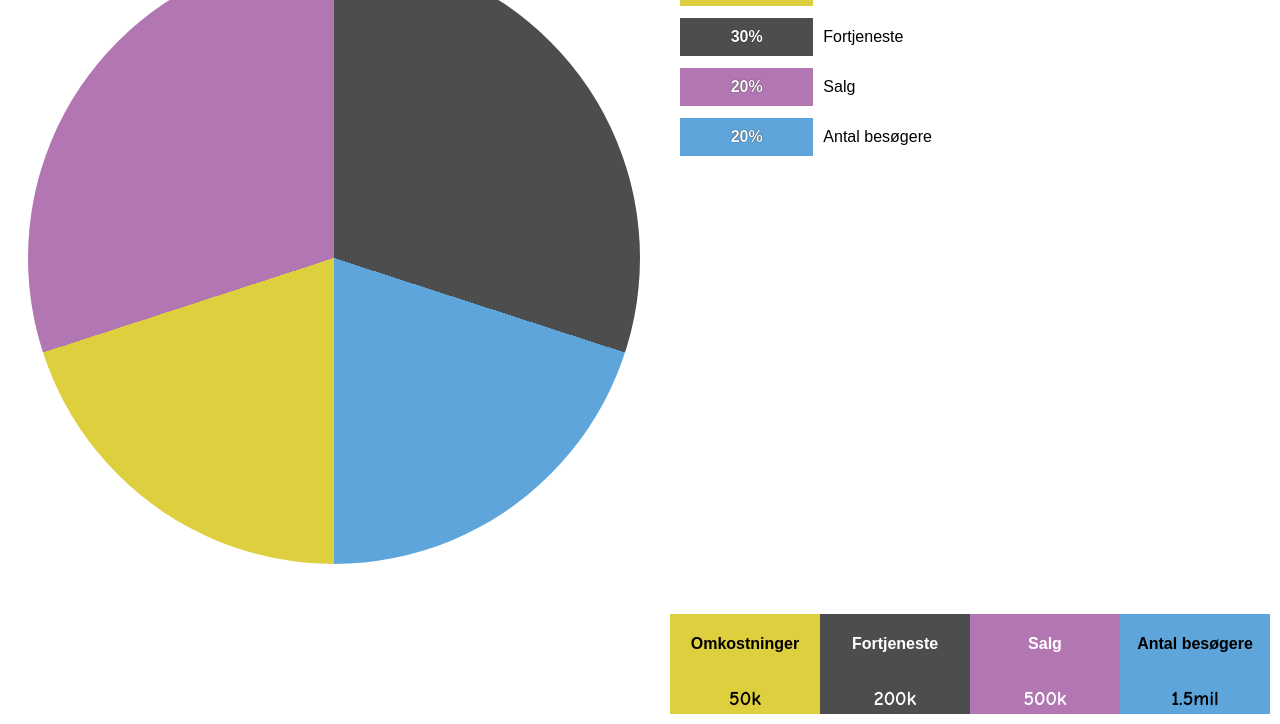
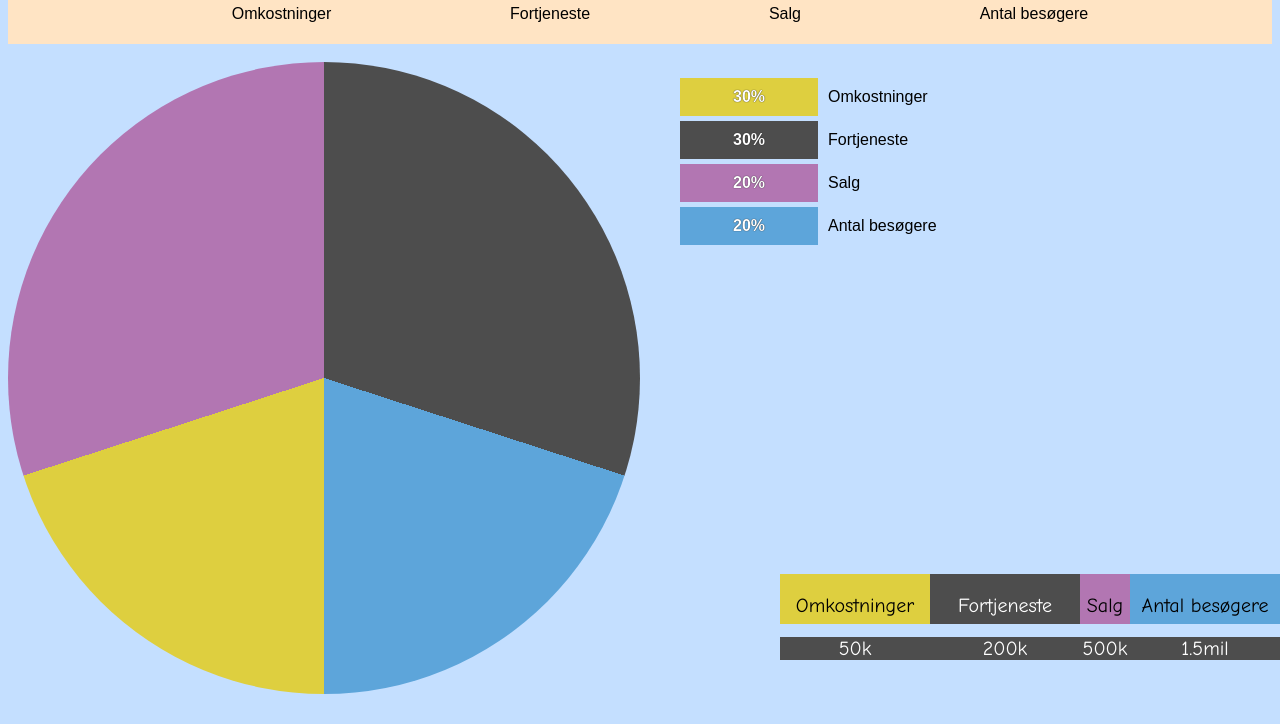
Before and after one commit to Maestro263/gulp, a website: page dashboard.html in a window 1280 px wide. Shown: the part 76-800 px from the top of the page. Drawn offline with Linux system fonts and the light colour scheme.

Commit message:
Tilføjet en nav-bar og justeret de andre elementer.

```diff
--- a/css/_colors.scss
+++ b/css/_colors.scss
@@ -1,5 +1,27 @@
-$primaryColor: #f0f;
+$red: #F15854;
+$gray: #4D4D4D;
+$blue: #5DA5DA;
+$yellow: #DECF3F;
+$purple: #B276B2;
+$white: #ffffff;
+$aquamarine: #7FFFD4;
+$green: #008000;
+$bodyColor: #c4dfff;
+$black: #000000;
 
-a{
-  color: $primaryColor;
+
+.gray {
+  background: $gray;
 }
+
+.blue {
+  background: $blue;
+}
+
+.yellow {
+  background: $yellow;
+}
+
+.purple {
+  background: $purple;
+}
--- a/css/dashboardStyles.scss
+++ b/css/dashboardStyles.scss
@@ -1,14 +1,9 @@
+@import "colors";
+
+$tablet: "screen and  (min-width: 768px)";
+$computer: "screen and (min-width: 1200px)";
 
 
-
-$red: #F15854;
-$gray: #4D4D4D;
-$blue: #5DA5DA;
-$yellow: #DECF3F;
-$purple: #B276B2;
-$white: #ffffff;
-$aquamarine: #7FFFD4;
-$green: #008000;
 $textDefault: 0 0 1px black;
 $centerAlignText: center;
 $paddingDefault: 20px;
@@ -22,14 +17,14 @@ $paddingDefault: 20px;
   }
 }
 
-$widthDefault: 10px;
+$widthDefault: 100%;
 .width {
   width: $widthDefault;
   &Halv {
-    width: $widthDefault * 5;
+    width: $widthDefault / 5;
   }
   &Hel {
-    width: $widthDefault * 10;
+    width: $widthDefault / 10;
   }
 }
 
@@ -59,7 +54,7 @@ $widthDefault: 10px;
     display: table-row;
      * {
       display: table-cell;
-      border-bottom: 12px solid white;
+      border-bottom: 5px solid $bodyColor;
     }
   }
 }
@@ -75,45 +70,51 @@ $widthDefault: 10px;
   padding-left: 10px;
 }
 
-
-.gray {
-  background: $gray;
-}
-
-.blue {
-  background: $blue;
-}
-
-.yellow {
-  background: $yellow;
-}
-
-.purple {
-  background: $purple;
-}
-
 * {
   box-sizing: border-box;
 }
 
 body {
-  padding: $paddingDefault;
   font-family: sans-serif;
+  background-color: $bodyColor;
+}
+
+nav{
+  background-color: complement($bodyColor);
+  padding: 5px;
+  h2{
+    text-align: $centerAlignText;
+  }
+  ul{
+    display: flex;
+    flex-direction: row;
+    justify-content: space-evenly;
+    li{
+      list-style-type: none;
+    }
+  }
+  a{
+    text-decoration: none;
+    color: $black;
+    cursor: pointer;
+  }
+
+  a:hover{
+    color: $green;
+  }
+
 }
 
 
 .cards{
-  position: absolute;
-  bottom: 10px;
-  right: 10px;
+    position: absolute;
+  bottom: 100px;
+  right: 0;
   display: flex;
   flex-direction: row;
+  justify-content: center;
 
-  h4{
-    text-align: $centerAlignText;
-  }
-
-  h5{
+  p{
     text-align: $centerAlignText;
     font-family: "Comic Sans MS", sans-serif;
     font-size: 15pt;
@@ -121,25 +122,42 @@ body {
 
   .card1{
     width: 150px;
-    height: 100px;
+    height: 50px;
     background-color: $yellow;
+    p:nth-child(2){
+      background-color: $gray;
+      color: $white;
+    }
   }
   .card2{
     width: 150px;
-    height: 100px;
+    height: 50px;
     background-color: $gray;
     color: $white;
+    p:nth-child(1){
+      background-color: $gray;
+    }
+    p:nth-child(2){
+      background-color: $gray;
+    }
   }
   .card3{
-    width: 150px;
-    height: 100px;
+    width: 50px;
+    height: 50px;
     background-color: $purple;
-    color: $white;
+    p:nth-child(2){
+      background-color: $gray;
+      color: $white;
+    }
   }
   .card4{
     width: 150px;
-    height: 100px;
+    height: 50px;
     background-color: $blue;
+    p:nth-child(2){
+      background-color: $gray;
+      color: $white;
+    }
   }
 
 }
--- a/dashboard.html
+++ b/dashboard.html
@@ -28,7 +28,16 @@
 <!-- i <body> har man alt indhold på siden -->
 <body>
 <script src="js/script.min.js"></script>
-
+<nav>
+    <h2>Dashboard</h2>
+    <ul>
+        <li><a href="#">Omkostninger</a></li>
+        <li><a href="#">Fortjeneste</a></li>
+        <li><a href="#">Salg</a></li>
+        <li><a href="#">Antal besøgere</a></li>
+    </ul>
+</nav>
+<br>
 <div class="chart"></div>
 
 <ul class="key">
@@ -52,20 +61,20 @@
 
 <div class="cards">
     <div class="card1">
-        <h4>Omkostninger</h4>
-        <h5>50k</h5>
+        <p>Omkostninger</p>
+        <p class="pris">50k</p>
     </div>
     <div class="card2">
-        <h4>Fortjeneste</h4>
-        <h5>200k</h5>
+        <p>Fortjeneste</p>
+        <p class="pris">200k</p>
     </div>
     <div class="card3">
-        <h4>Salg</h4>
-        <h5>500k</h5>
+        <p>Salg</p>
+        <p class="pris">500k</p>
     </div>
     <div class="card4">
-        <h4>Antal besøgere</h4>
-        <h5>1.5mil</h5>
+        <p>Antal besøgere</p>
+        <p class="pris">1.5mil</p>
     </div>
 </div>
 
```
Also changed, not shown: css/dashboardStyles.css, 1 other file.
